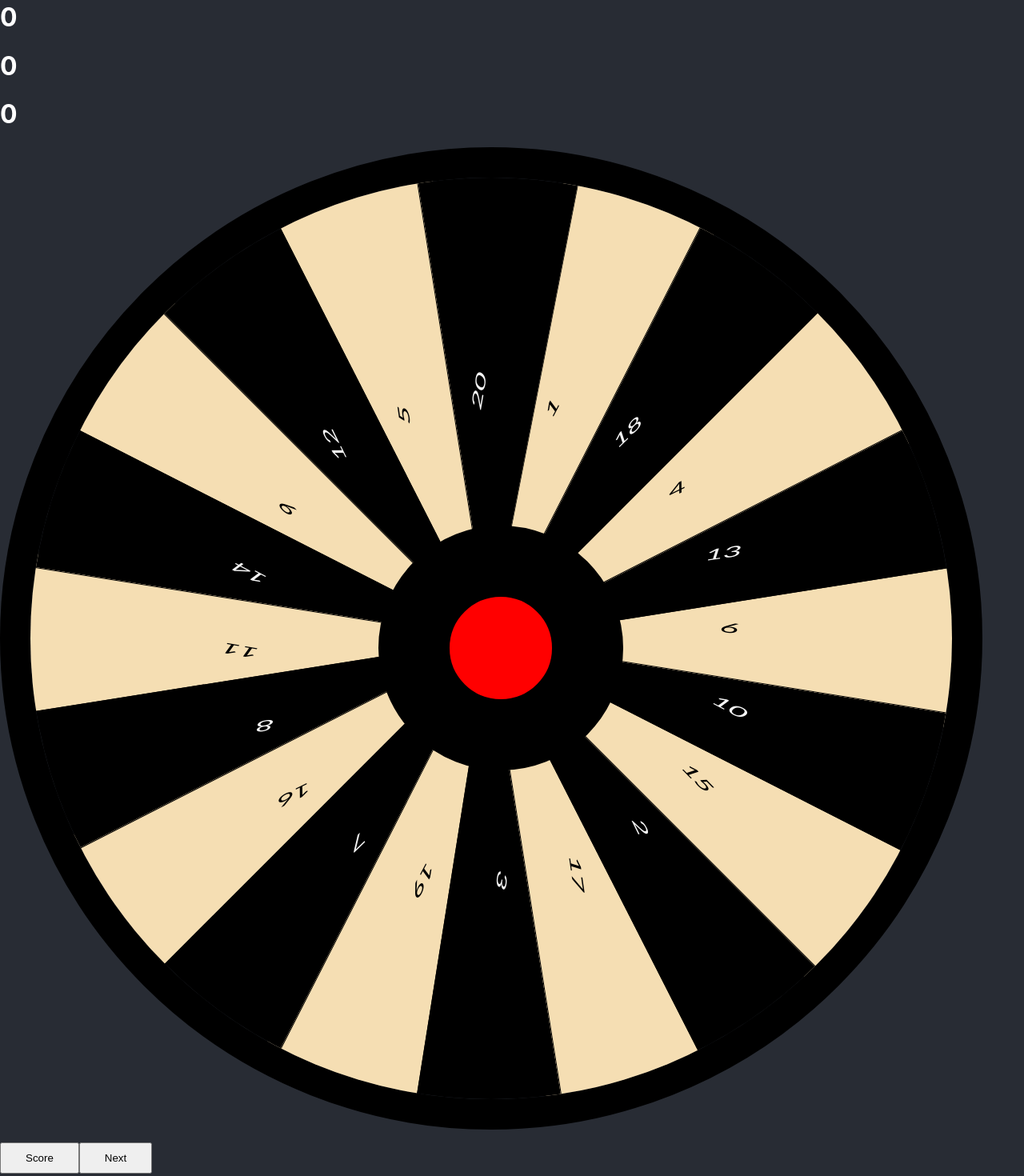
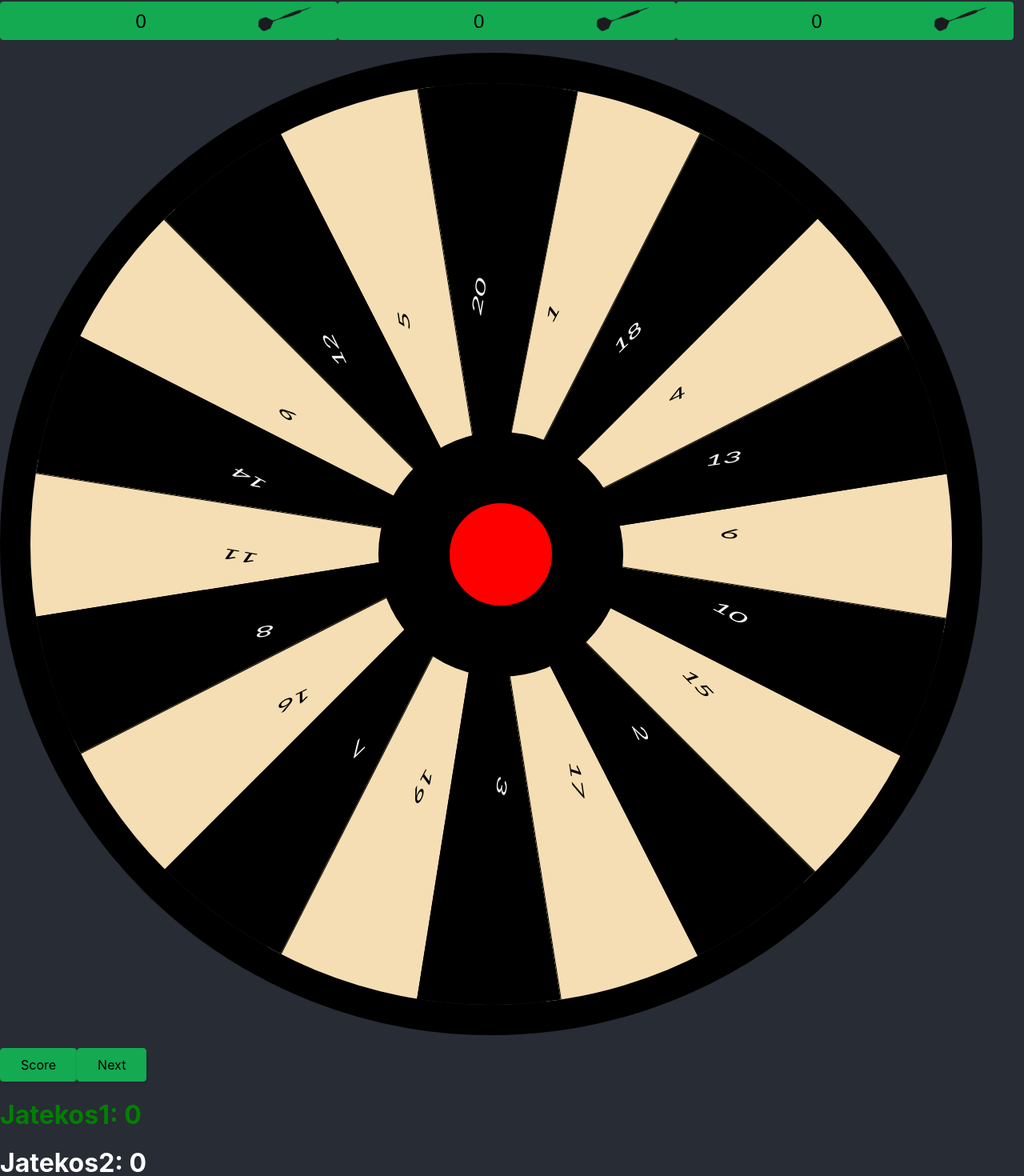
Before and after one commit to DedSec-hun/DartsApp, a React (Create React App) app: page / in a window 1280 px wide. Shown: the part 140-1610 px from the top of the page at 80% size. Built offline with nearby package versions, Linux system fonts and the light colour scheme.

Commit message:
doubles&triples

```diff
--- a/src/App.css
+++ b/src/App.css
@@ -60,13 +60,6 @@ display: inline-block;
    background-size: 100% 0;
    }
   }
-
-h3{
-  position: relative;
-  left: 20%;
-  top: -60%;
-  user-select: none;
-}
 
 .slice {
   overflow: hidden;
@@ -154,6 +147,57 @@ font-family: 'Trebuchet MS', sans-serif;
   touch-action: manipulation;
 }
 
+.dart-img {
+height: 2vh;
+float: right;
+transform: rotate(-20deg);
+}
+
+.button-dart {
+  background-color: #13aa52;
+  border: 1px solid #13aa52;
+  width: 33vw;
+  height: 6vh;
+  border-radius: 4px;
+  font-size: 3vh;
+  font-weight: 400;
+  outline: none;
+  outline: 0;
+  text-align: center;
+  transform: translateY(0);
+  transition: transform 150ms, box-shadow 150ms;
+  user-select: none;
+  -webkit-user-select: none;
+}
+
+.darts{
+  width: 100vw;
+  display: flex;
+  flex-direction: row;
+}
+
+.multiplier-fullscreen{
+height: 100%;
+width: 100%;
+position: absolute;
+top: 0;
+left: 0;
+background-color: #282c34;
+}
+
+.double{
+  color: white;
+  background-color: #13aa52;
+  height: 60%;
+  width: 100%;
+}
+
+.triple{
+  color: white;
+  background-color: red;
+  height: 40%;
+  width: 100%;
+}
 
 .multiplier-counter {
   height: 20px;
@@ -176,7 +220,6 @@ button:hover {
 
 
 .active {
-
 color: green;
 }
 
--- a/src/App.js
+++ b/src/App.js
@@ -1,8 +1,11 @@
-import './App.css';
-import React, { useState, useEffect } from 'react';
-
+import "./App.css";
+import React, { useState, useEffect } from "react";
+import dart from "./dart.png";
 function App() {
   const [counter, setCounter] = React.useState(0); //hook jó lenne figyelni
+  const [hidden, setHidden] = useState("hidden");
+  const [hiddenBull, setHiddenBull] = useState("hidden");
+  const [dartX, setDartX] = useState(0);
   const intervalRef = React.useRef(null);
   const [dart1, setD1] = useState(0);
   const [dart2, setD2] = useState(0);
@@ -16,43 +19,40 @@ function App() {
   const [p2, setP2] = useState(0);
   const [roundsP2, setRoundsP2] = useState([]);
 
-  let slices = [1,18,4,13,6,10,15,2,17,3,19,7,16,8,11,14,9,12,5,20];
-  const [bull, setBull] = useState(0);
-
+  let slices = [
+    1, 18, 4, 13, 6, 10, 15, 2, 17, 3, 19, 7, 16, 8, 11, 14, 9, 12, 5, 20,
+  ];
 
   const endTurn = () => {
     if (turn % 2 == 0) setP1(p1 + turnSum);
     if (turn % 2 != 0) setP2(p2 + turnSum);
     roundsP1.push(turnSum);
     setTurn(turn + 1);
-}
-
-
-  const hit = event => {
-  hit_counter(event.target.id, 0);
+    setD1(0);
+    setD2(0);
+    setD3(0);
   };
 
-const dart1_zero = () => {
-setD2(1111);
+  const hit = (event) => {
+let hitvalue = parseInt(event.target.id);
+    if (dart1 == 0) {
+      setD1(hitvalue);
+      return;
     }
-const dart2_zero = () => {
-  setD2(0);
+    if (dart2 == 0) {
+      setD2(hitvalue);
+      return;
     }
-  const dart3_zero = () => {
-    setD3(0);
+    if (dart3 == 0) {
+      setD3(hitvalue);
+      return;
     }
-
-
-  const bully = event => {
-setBull(bull + 25)
-if (bull == 50) setBull(0);
   };
 
-  const startCounter = (event) => {
-
+  const startCounter = () => {
     if (intervalRef.current) return;
     intervalRef.current = setInterval(() => {
-      setCounter((prevCounter) => prevCounter + 1);
+      setCounter((prevCounter) => prevCounter + 2);
     }, 10);
   };
 
@@ -60,83 +60,193 @@ if (bull == 50) setBull(0);
     if (intervalRef.current) {
       clearInterval(intervalRef.current);
       intervalRef.current = null;
-      hit_counter(event.target.id, counter)
+      if (counter > 100) {
+        multiplier(event.target.id);
+      }
       setCounter(0);
     }
   };
 
-function hit_counter(dart, multiplier_counter)
-{
-let multiplier = 0;
-if (multiplier_counter > 20 && multiplier_counter < 100) {
-  multiplier = 2;
-}
-else if (multiplier_counter >= 100){
-  multiplier = 3;
-}
-else if (multiplier_counter == 0) {
-multiplier = 1;
+  function multiplier(dart) {
+    setDartX(dart);
+    setHidden("visible");
+    console.log(dart);
   }
 
-
-
+  const multiplierDouble = () => {
+    let multiplier = 2;
+    setHidden("hidden");
     if (dart1 == 0) {
-    setD1(dart * multiplier);
+      setD1(dartX * multiplier);
       return;
     }
     if (dart2 == 0) {
-    setD2(dart * multiplier);
+      setD2(dartX * multiplier);
       return;
     }
     if (dart3 == 0) {
-    setD3(dart * multiplier);
+      setD3(dartX * multiplier);
       return;
     }
+  };
+
+  const multiplierTriple = () => {
+    let multiplier = 3;
+    setHidden("hidden");
+    if (dart1 == 0) {
+      setD1(dartX * multiplier);
+      return;
+    }
+    if (dart2 == 0) {
+      setD2(dartX * multiplier);
+      return;
+    }
+    if (dart3 == 0) {
+      setD3(dartX * multiplier);
+      return;
+    }
+  };
+
+  const Loader = {
+    width: `${counter}%`,
+  };
+
+  const Multiplier = {
+    visibility: `${hidden}`,
+  };
+
+  const Bully = {
+    visibility: `${hiddenBull}`,
+  };
+
+  useEffect(() => {
+    setTurnSum(dart1 + dart2 + dart3);
+  }, [dart1, dart2, dart3]);
+
+  const bullCount = (event) => {
+    if (dart1 == 0) {
+      setD1(25);
+      setHiddenBull("hidden");
+      return;
+    }
+    if (dart2 == 0) {
+      setD2(25);
+      setHiddenBull("hidden");
+      return;
+    }
+    if (dart3 == 0) {
+      setD3(25);
+      setHiddenBull("hidden");
+      return;
     }
 
-  const elementStyle = {
-    width: `${counter}%`,
+    setHiddenBull("hidden");
+  };
+
+
+  const bullseyeCount = (event) => {
+    if (dart1 == 0) {
+      setD1(50);
+      setHiddenBull("hidden");
+      return;
+    }
+    if (dart2 == 0) {
+      setD2(50);
+      setHiddenBull("hidden");
+      return;
+    }
+    if (dart3 == 0) {
+      setD3(50);
+      setHiddenBull("hidden");
+      return;
+    }
+
+    setHiddenBull("hidden");
   };
 
   return (
     <div className="Appview">
+      <h1> Kör: {Math.floor(turn - turn / 2)}</h1>
+      <h1> Kör szumma: {turnSum}</h1>
+      <div className="darts">
+        <button className="button-dart" onClick={() => setD1(0)}>
+          {dart1}
+          <img className="dart-img" src={dart} alt="dart" />
+        </button>
+        <button className="button-dart" onClick={() => setD2(0)}>
+          {dart2}
+          <img className="dart-img" src={dart} alt="dart" />
+        </button>
+        <button className="button-dart" onClick={() => setD3(0)}>
+          {dart3}
+          <img className="dart-img" src={dart} alt="dart" />
+        </button>
+      </div>
+      <button className="multiplier-counter" style={Loader}>
+        {counter}
+      </button>
 
-
-         <h1> Kör:  { Math.floor(turn - turn/2)}</h1>
-        <h1> Kör szumma:  {turnSum}</h1>
-        <h1>{dart1}</h1>
-        <h1>{dart2}</h1>
-        <h1>{dart3}</h1>
-        <button className='multiplier-counter' style={elementStyle}>{counter}</button>
-
-<ul className='board'>
-{
-slices.map(function(item, i){
+      <ul className="board">
+        {slices.map(function (item, i) {
           let design_slice = i % 2 ? "slice-contents" : "slice-contents-wheat";
 
- return <li className='slice'>
-    <div className={design_slice} id={item} onClick={hit} onTouchStart={startCounter}
+          return (
+            <li className="slice">
+              <div
+                className={design_slice}
+                id={item}
+                onClick={hit}
+                onTouchStart={startCounter}
                 onTouchEnd={stopCounter}
-       > <p>{item}</p> </div>
+              >
+
+                <p>{item}</p>
+              </div>
             </li>
-})
+          );
+        })}
+        <span onClick={() => setHiddenBull("visible")} className={"bull"}>
 
-}
-<span className={'bull'} onClick={bully}> <h3>{ bull == 0 ?  '' : bull}</h3>  </span>
+        </span>
       </ul>
 
-<button>Score</button>
-<button onClick={endTurn}> Next</button>
+      <button className="button-normal">Score</button>
+      <button className="button-normal" onClick={endTurn}>
 
-<div> <h1 className={turn % 2 == 0 ? 'active' : 'not-active'} >Jatekos1: {p1}</h1><h1 className={turn % 2 != 0 ? 'active' : 'not-active'}>Jatekos2: {p2}</h1></div>
+        Next
+      </button>
 
       <div>
 
+        <h1 className={turn % 2 == 0 ? "active" : "not-active"}>
+          Jatekos1: {p1}
+        </h1>
+        <h1 className={turn % 2 != 0 ? "active" : "not-active"}>
+          Jatekos2: {p2}
+        </h1>
+      </div>
 
+      <div className="multiplier-fullscreen" style={Multiplier}>
+        <button onClick={multiplierDouble} className="double">
+
+          <h1>Double</h1> <h1>{dartX}</h1>
+        </button>
+        <button onClick={multiplierTriple}  className="triple">
+          <h1>Triple</h1> <h1>{dartX}</h1>
+        </button>
+      </div>
+
+      <div className="multiplier-fullscreen" style={Bully}>
+        <button onClick={bullCount}  className="double">
+
+          <h1>25</h1>
+        </button>
+        <button onClick={bullseyeCount}  className="triple">
+          <h1>BULLSEYE</h1>
+        </button>
       </div>
       {/* <Score scorep1={p1} scorep2={p2} scorehistoryp1={roundsP1}  scorehistoryp2={roundsP2}/> */}
     </div>
-
   );
 }
 
```
Also changed, not shown: src/dart.png (added). Lines whose indentation alone changed are shown as unchanged.
